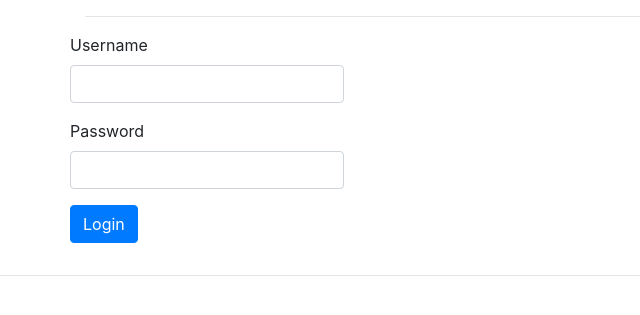
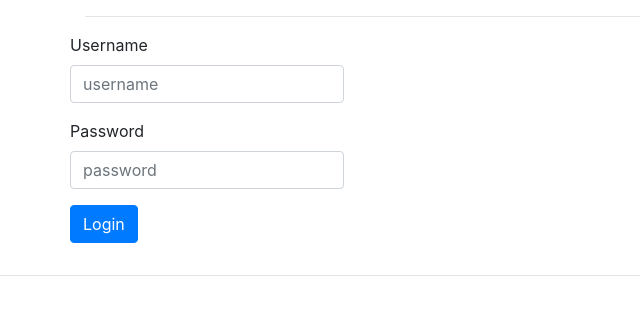
Before and after one commit to anadis504/Tietokantasovellus-Movie-Reviews, a Flask app: page /login in a window 1280 px wide. Shown: the part 56-371 px from the top of the page, without its empty margins (0-640 px from the left). Run offline with Flask 2, Linux system fonts and the light colour scheme; some libraries are stand-ins or nearby versions.

Commit message:
added bootstrap input requirements to login and register pages as well

```diff
--- a/templates/login.html
+++ b/templates/login.html
@@ -10,11 +10,11 @@
 <form action="/login" method="post">
     <div class="form-group">
         <label for="inputUsername">Username</label>
-        <input type="text" class="form-control" name="username">
+        <input type="text" class="form-control" placeholder="username" name="username" required>
     </div>
     <div class="form-group">
         <label for="inputPassword">Password</label>
-        <input type="password" class="form-control" name="password">
+        <input type="password" class="form-control" placeholder="password" name="password" required>
     </div>
     <div class="form-group">
         <button type="submit" class="btn btn-primary">Login</button>
--- a/templates/signup.html
+++ b/templates/signup.html
@@ -12,11 +12,11 @@
 <form action="/signup" method="post">
     <div class="form-group">
         <label for="inputUsername">Username</label>
-        <input type="text" class="form-control" name="username">
+        <input type="text" class="form-control" placeholder="Username" name="username" required>
     </div>
     <div class="form-group">
         <label for="inputPassword">Password</label>
-        <input type="password" class="form-control" name="password">
+        <input type="password" class="form-control" placeholder="password" name="password" required>
     </div>
     <div class="form-group">
         <button type="submit" class="btn btn-primary">Register</button>
```
